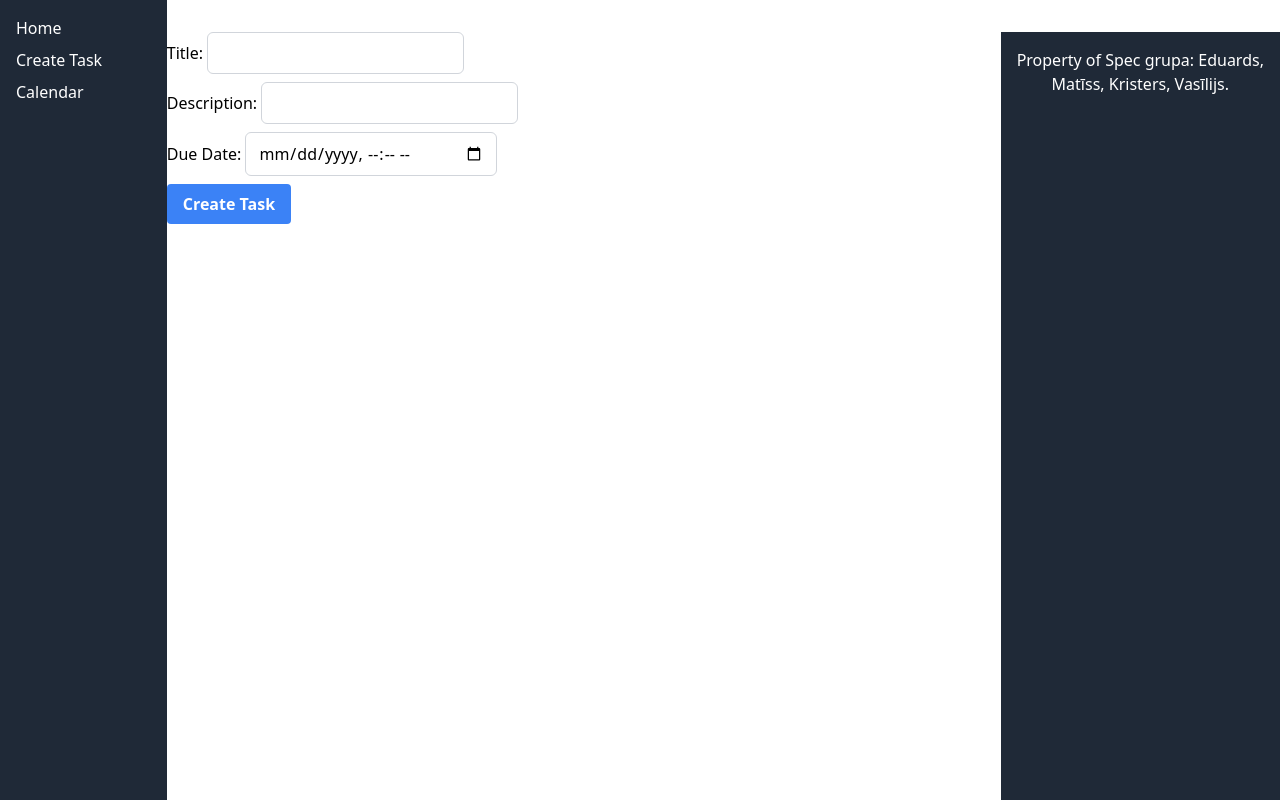
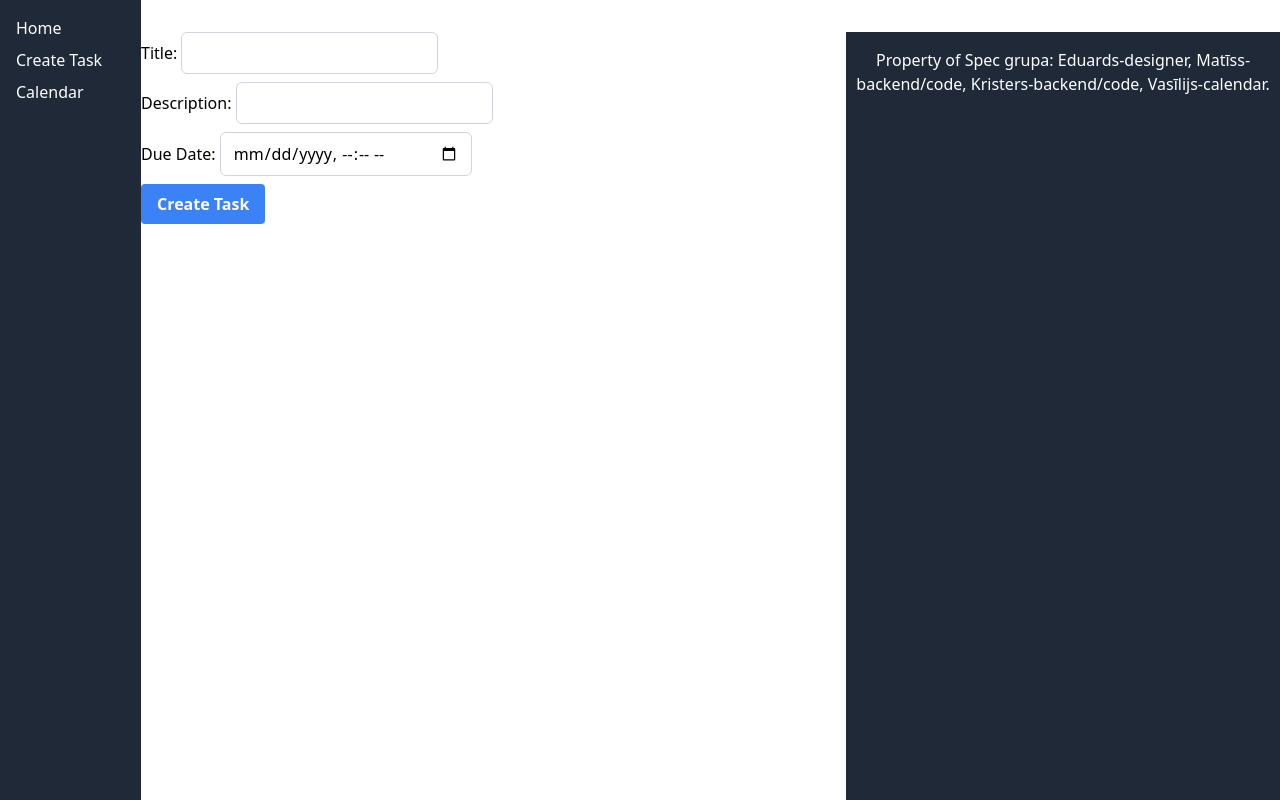
Before and after one commit to MatissRolavs/taskManager, a PHP site: page /create in a window 1280 px wide. Run offline with PHP 8.4, Linux system fonts and the light colour scheme; the visitor is signed in with stand-in values (Sample User, id 1); some libraries are stand-ins or nearby versions.

Commit message:
Update footer.php
i want to kms

```diff
--- a/app/views/components/footer.php
+++ b/app/views/components/footer.php
@@ -2,7 +2,7 @@
 <footer class="bg-gray-800 text-white py-4 mt-8">
   <div class="container mx-auto text-center">
     <a href="https://youtu.be/xvFZjo5PgG0?si=aHxTeH8o079qLL-n" target="_blank" class="text-white hover:text-gray-300">
-      Property of Spec grupa: Eduards, Matīss, Kristers, Vasīlijs.
+      Property of Spec grupa: Eduards-designer, Matīss-backend/code, Kristers-backend/code, Vasīlijs-calendar.
     </a>
   </div>
 </footer>
```
